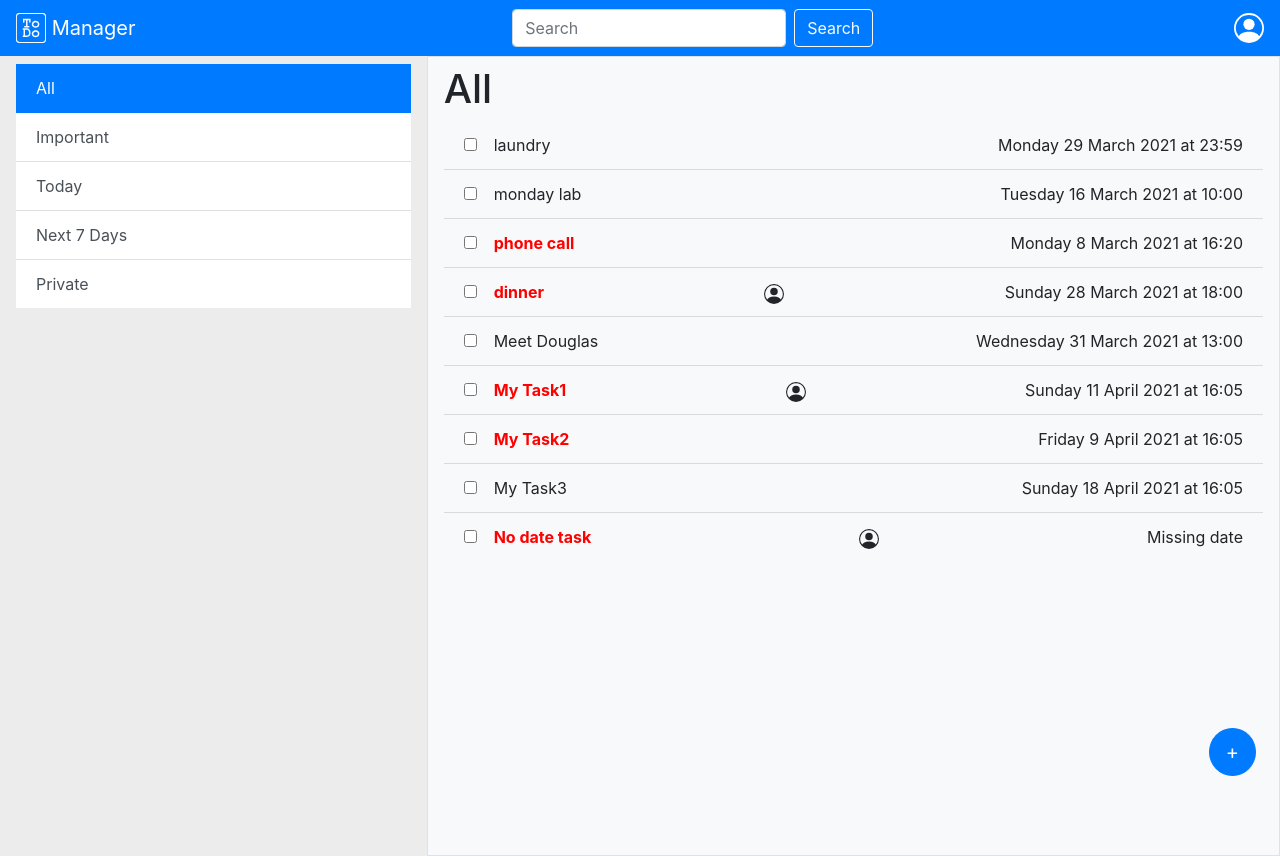
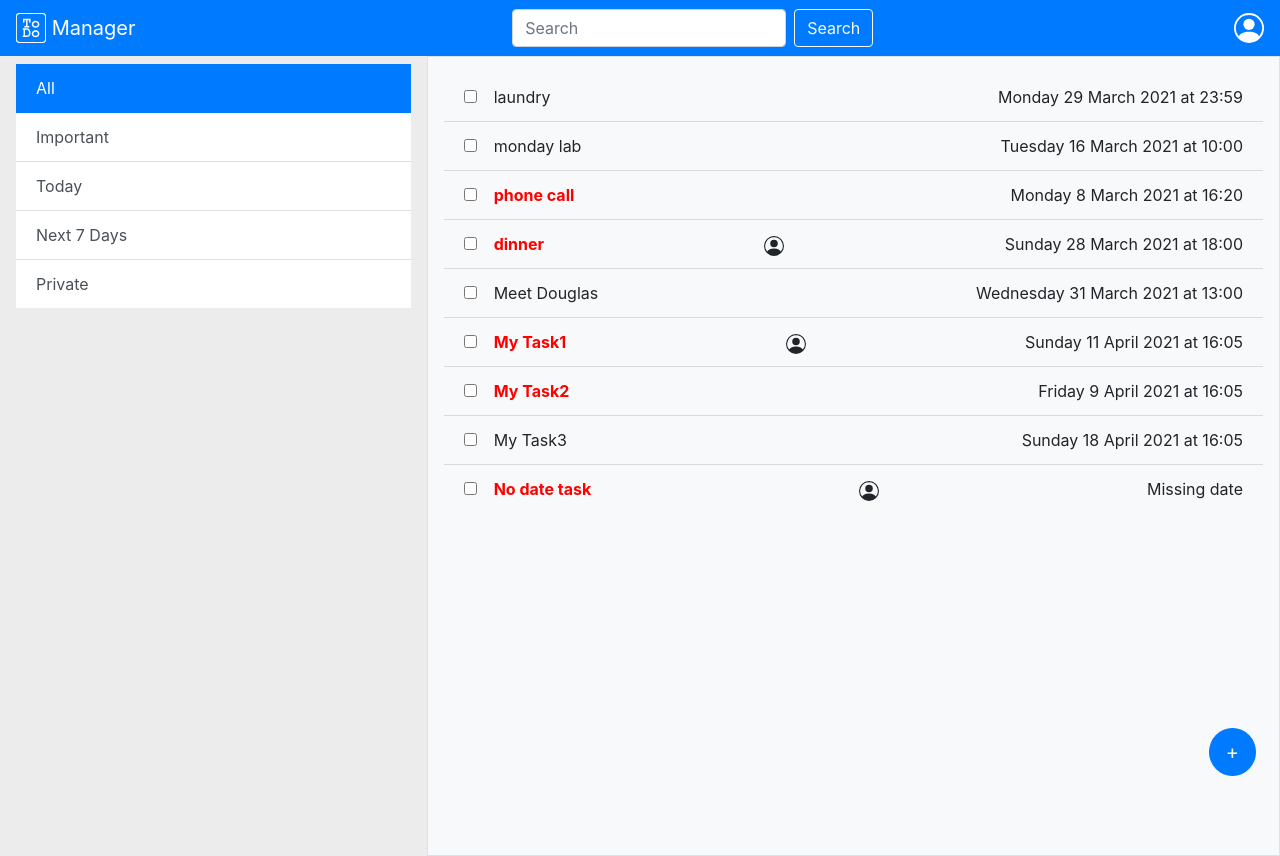
Before and after one commit to MattiaRiola/wa1_fe_todo_stateless, a React (Create React App) app in the folder biglab1/: page / in a window 1280 px wide. Built offline with nearby package versions, Linux system fonts and the light colour scheme.

Commit message:
feat: created state variable for filters

```diff
--- a/biglab1/src/MyMainContent.js
+++ b/biglab1/src/MyMainContent.js
@@ -11,7 +11,7 @@ function MyMainContent(props) {
   return (
     <>
       <Col className="py-2 px-lg-3 border bg-light" id="menu-filter">
-        <Title />
+        <Title filter={props.filter}/>
         <TaskTable tasks={props.tasks} />
       </Col>
     </>
@@ -19,8 +19,10 @@ function MyMainContent(props) {
 }
 
 function Title(props) {
-  return (<h1>All</h1>);
+  return (<h1>{props.filter}</h1>);
 }
+
+
 
 function TaskTable(props) {
 
```
